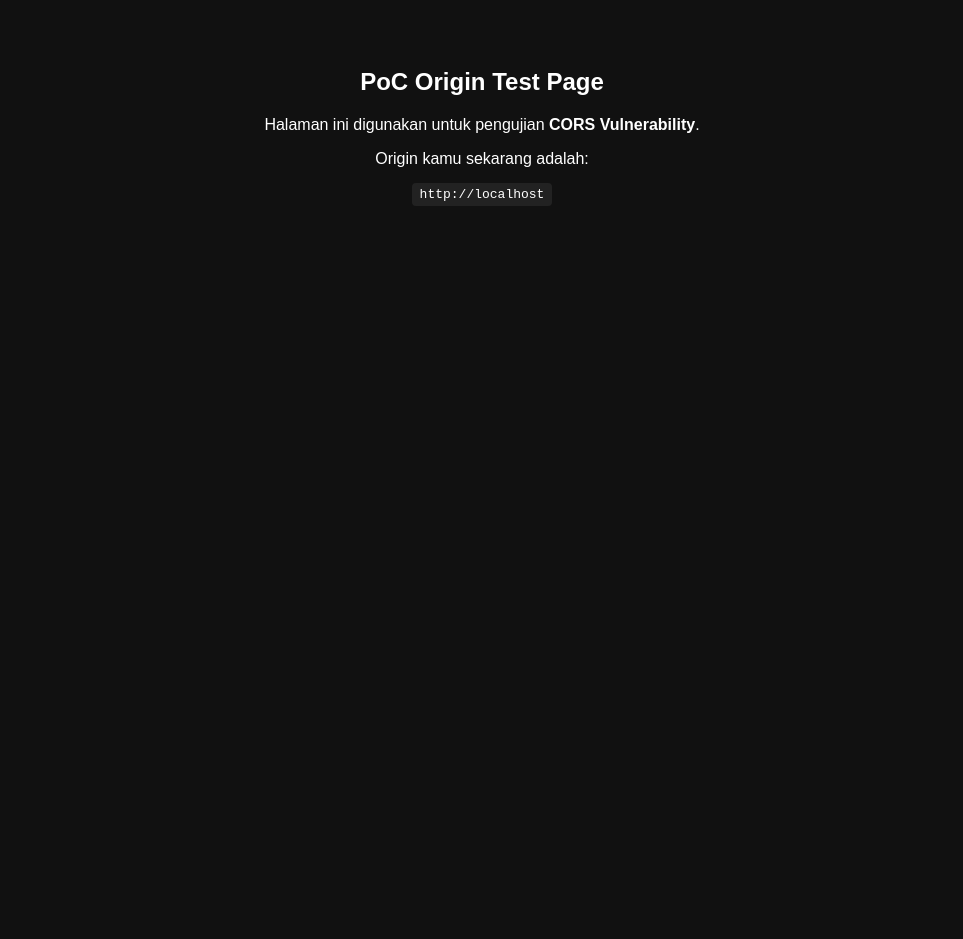
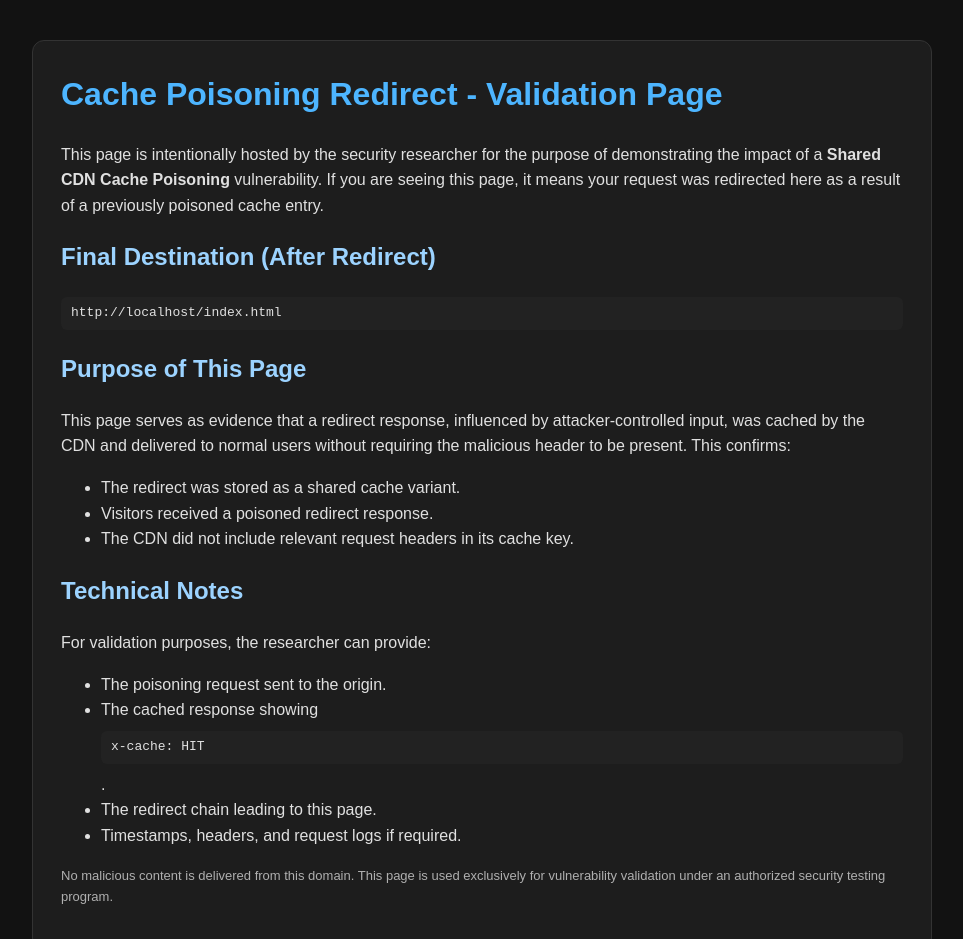
Before and after one commit to khoirulamri-siregar/cors, a plain HTML site: page index.html in a window 1280 px wide. Shown: the top 939 px of the page, without its empty margins (158-1121 px from the left). Before the commit the page ends 800 px from the top, so only its background shows below. Drawn offline with Linux system fonts and the light colour scheme.

Commit message:
index.html
Updated the title and content to reflect cache poisoning validation details.

```diff
--- a/index.html
+++ b/index.html
@@ -3,30 +3,95 @@
 <head>
     <meta charset="UTF-8">
     <meta name="viewport" content="width=device-width, initial-scale=1.0">
-    <title>Origin PoC</title>
+    <title>Cache Poisoning Redirect Proof</title>
     <style>
         body {
             font-family: Arial, sans-serif;
-            background: #111;
-            color: #fff;
+            background: #121212;
+            color: #e0e0e0;
             padding: 40px;
-            text-align: center;
+            max-width: 900px;
+            margin: auto;
+            line-height: 1.6;
+        }
+        .container {
+            background: #1d1d1d;
+            padding: 28px;
+            border-radius: 12px;
+            border: 1px solid #333;
+        }
+        h1 {
+            margin-top: 0;
+            color: #4db5ff;
         }
         code {
             background: #222;
-            padding: 4px 8px;
-            border-radius: 4px;
+            padding: 6px 10px;
+            border-radius: 6px;
+            word-break: break-all;
+            display: block;
+            margin: 8px 0;
+        }
+        .section-title {
+            color: #9cd3ff;
+            margin-top: 20px;
+        }
+        .note {
+            font-size: 13px;
+            opacity: 0.75;
+            margin-top: 18px;
         }
     </style>
 </head>
 <body>
-    <h2>PoC Origin Test Page</h2>
-    <p>Halaman ini digunakan untuk pengujian <b>CORS Vulnerability</b>.</p>
-    <p>Origin kamu sekarang adalah:</p>
-    <p><code id="origin"></code></p>
 
-    <script>
-        document.getElementById("origin").textContent = window.location.origin;
-    </script>
+<div class="container">
+    <h1>Cache Poisoning Redirect - Validation Page</h1>
+
+    <p>
+        This page is intentionally hosted by the security researcher for the purpose
+        of demonstrating the impact of a <strong>Shared CDN Cache Poisoning</strong> vulnerability.
+        If you are seeing this page, it means your request was redirected here
+        as a result of a previously poisoned cache entry.
+    </p>
+
+    <h2 class="section-title">Final Destination (After Redirect)</h2>
+    <code id="final-url"></code>
+
+    <h2 class="section-title">Purpose of This Page</h2>
+    <p>
+        This page serves as evidence that a redirect response, influenced by
+        attacker-controlled input, was cached by the CDN and delivered to normal
+        users without requiring the malicious header to be present. This confirms:
+    </p>
+
+    <ul>
+        <li>The redirect was stored as a shared cache variant.</li>
+        <li>Visitors received a poisoned redirect response.</li>
+        <li>The CDN did not include relevant request headers in its cache key.</li>
+    </ul>
+
+    <h2 class="section-title">Technical Notes</h2>
+    <p>
+        For validation purposes, the researcher can provide:
+    </p>
+    <ul>
+        <li>The poisoning request sent to the origin.</li>
+        <li>The cached response showing <code>x-cache: HIT</code>.</li>
+        <li>The redirect chain leading to this page.</li>
+        <li>Timestamps, headers, and request logs if required.</li>
+    </ul>
+
+    <p class="note">
+        No malicious content is delivered from this domain. This page is used exclusively
+        for vulnerability validation under an authorized security testing program.
+    </p>
+
+</div>
+
+<script>
+    document.getElementById("final-url").textContent = window.location.href;
+</script>
+
 </body>
 </html>
```
